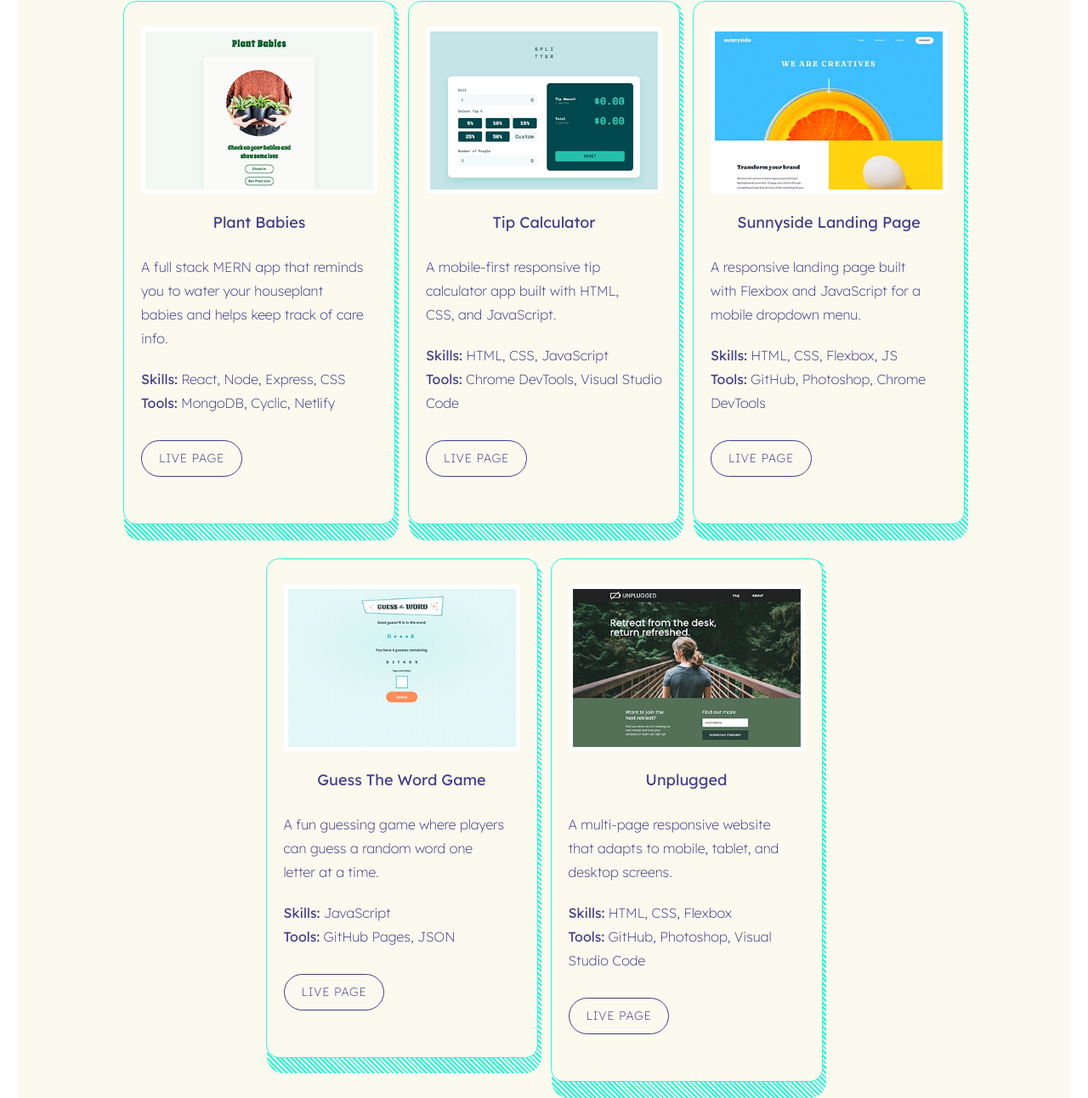
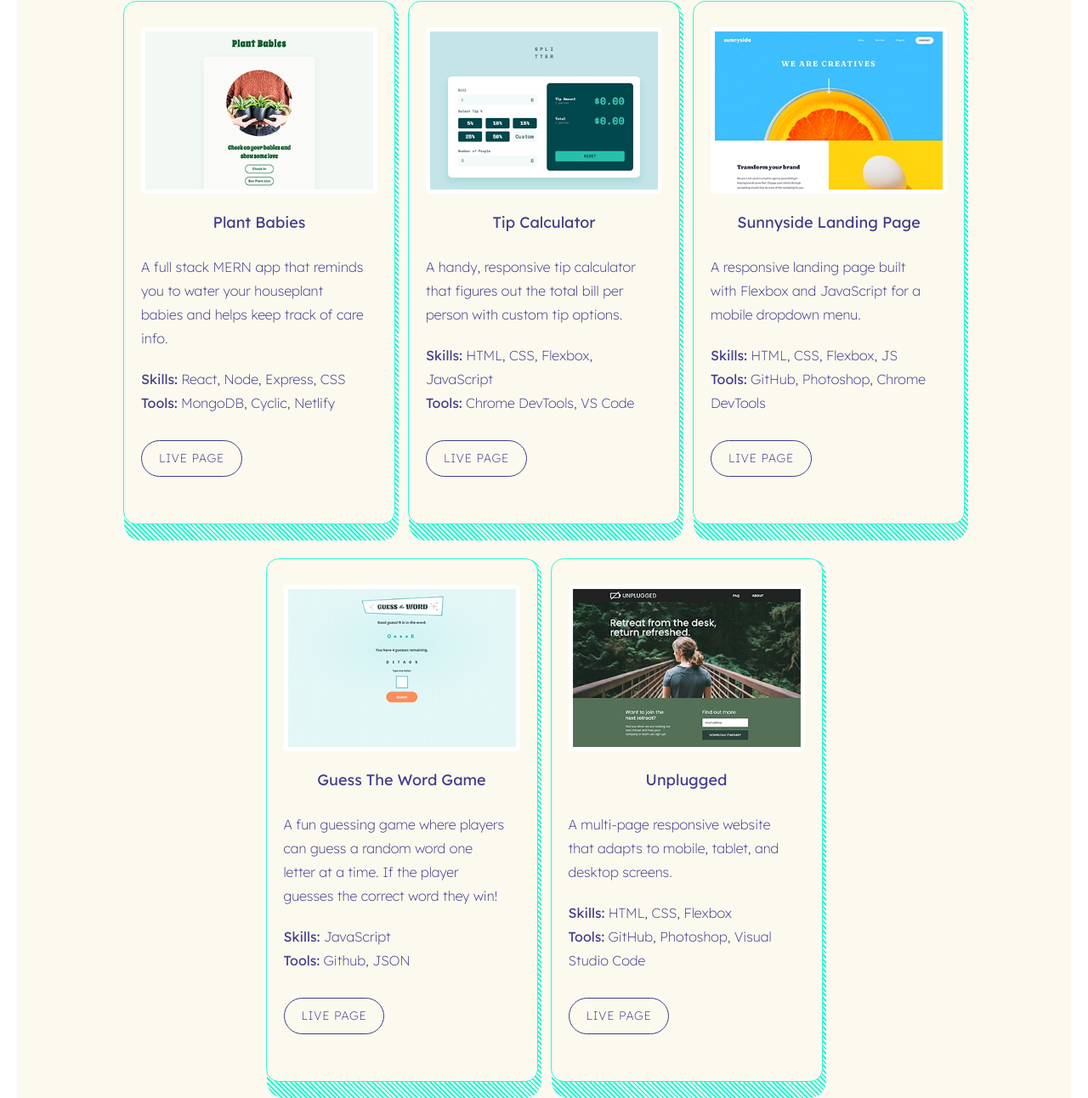
Before and after one commit to allyson-s-code/Web-Dev-Portfolio, a website built with Parcel: page index.html in a window 1280 px wide. Shown: the part 1651-2943 px from the top of the page at 85% size. Built offline with nearby package versions, Linux system fonts and the light colour scheme.

Commit message:
Little more copy tweaking in projects to get card spacing visually equal

```diff
--- a/index.html
+++ b/index.html
@@ -282,12 +282,14 @@
                 </figure>
                 <h4>Tip Calculator</h4>
                 <p class="project-description">
-                  A mobile-first responsive tip calculator app built with HTML,
-                  CSS, and JavaScript.
+                  A handy, responsive tip calculator that figures out the total
+                  bill per person with custom tip options.
                 </p>
-                <p class="skills"><span>Skills: </span>HTML, CSS, JavaScript</p>
                 <p class="skills">
-                  <span>Tools: </span>Chrome DevTools, Visual Studio Code
+                  <span>Skills: </span>HTML, CSS, Flexbox, JavaScript
+                </p>
+                <p class="skills">
+                  <span>Tools: </span>Chrome DevTools, VS Code
                 </p>
                 <a
                   class="project-link"
@@ -387,10 +389,11 @@
                 <h4>Guess The Word Game</h4>
                 <p class="project-description">
                   A fun guessing game where players can guess a random word one
-                  letter at a time.
+                  letter at a time. If the player guesses the correct word they
+                  win!
                 </p>
                 <p class="skills"><span>Skills: </span>JavaScript</p>
-                <p class="skills"><span>Tools: </span>GitHub Pages, JSON</p>
+                <p class="skills"><span>Tools: </span>Github, JSON</p>
                 <a
                   class="project-link"
                   href="https://allyson-s-code.github.io/Guess-The-Word/"
```
